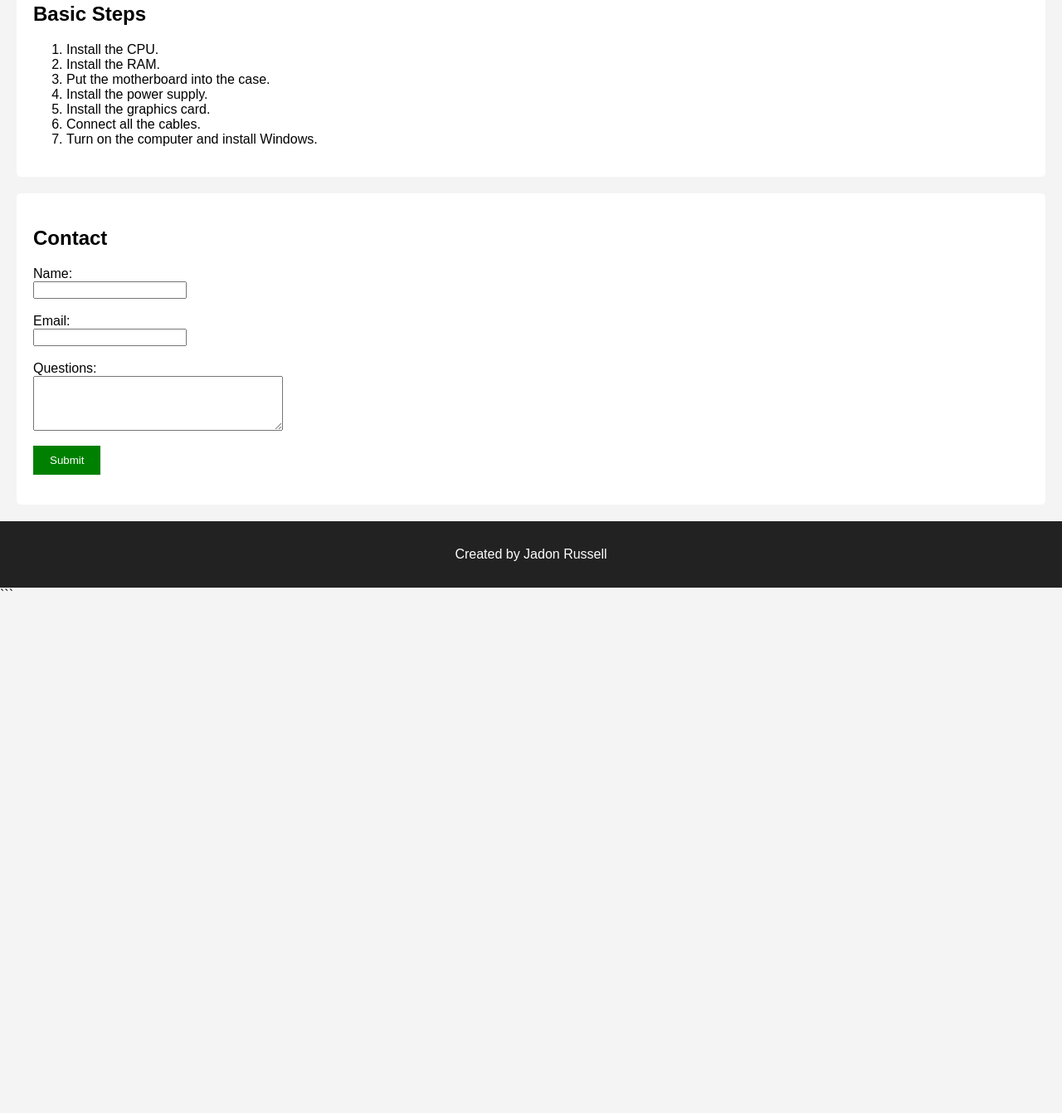
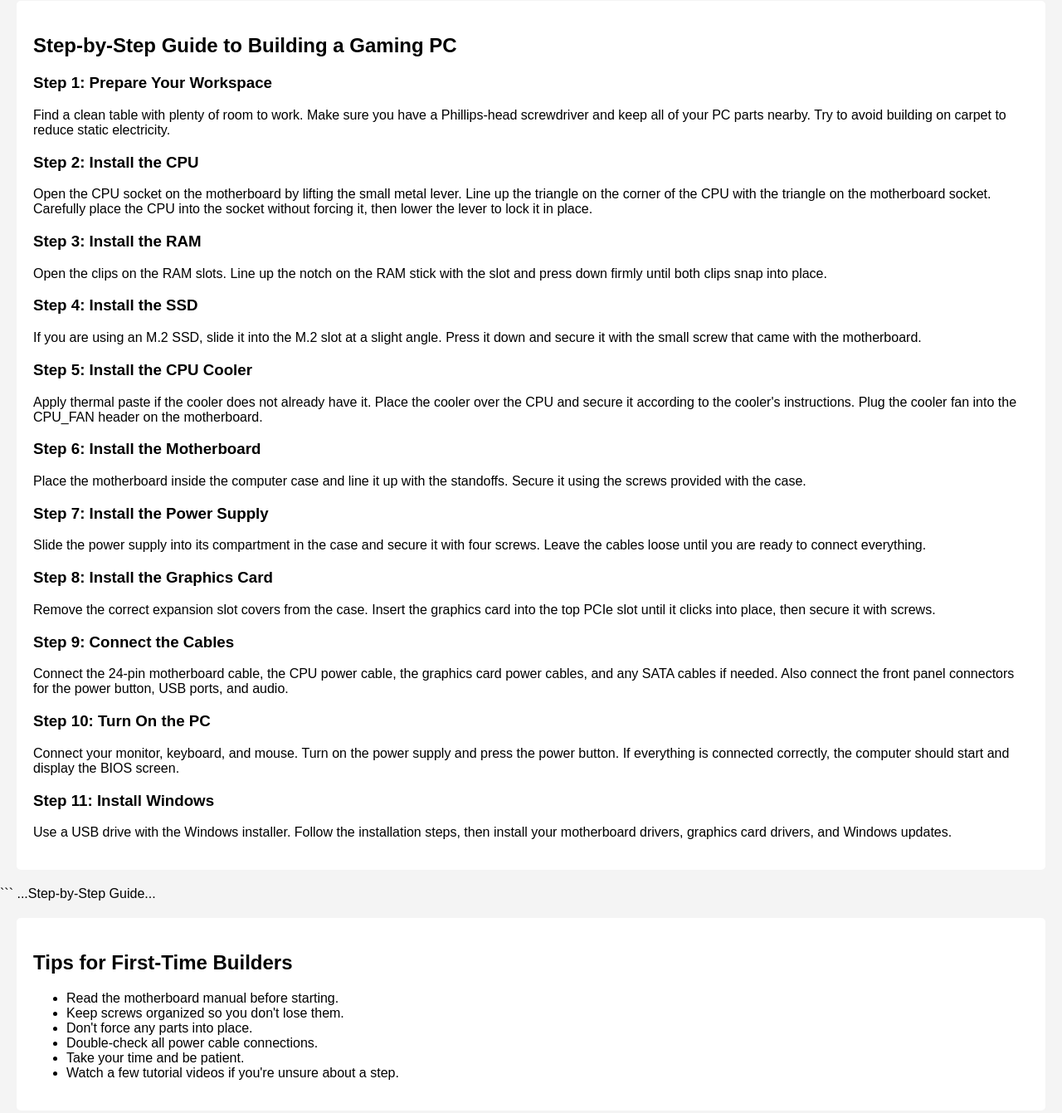
Before and after one commit to jcr7306/Gaming-PC-Builder-Guide., a plain HTML site: page index.html in a window 1280 px wide. Shown: the part 935-2276 px from the top of the page at 83% size. Before the commit the page ends 1661 px from the top, so only its background shows below. Drawn offline with Linux system fonts and the light colour scheme.

Commit message:
Update index.html

````diff
--- a/index.html
+++ b/index.html
@@ -69,21 +69,101 @@
 
 </section>
 
+```html
 <section id="guide">
 
-    <h2>Basic Steps</h2>
+<h2>Step-by-Step Guide to Building a Gaming PC</h2>
 
-    <ol>
-        <li>Install the CPU.</li>
-        <li>Install the RAM.</li>
-        <li>Put the motherboard into the case.</li>
-        <li>Install the power supply.</li>
-        <li>Install the graphics card.</li>
-        <li>Connect all the cables.</li>
-        <li>Turn on the computer and install Windows.</li>
-    </ol>
+<h3>Step 1: Prepare Your Workspace</h3>
+
+<p>
+Find a clean table with plenty of room to work. Make sure you have a Phillips-head screwdriver and keep all of your PC parts nearby. Try to avoid building on carpet to reduce static electricity.
+</p>
+
+<h3>Step 2: Install the CPU</h3>
+
+<p>
+Open the CPU socket on the motherboard by lifting the small metal lever. Line up the triangle on the corner of the CPU with the triangle on the motherboard socket. Carefully place the CPU into the socket without forcing it, then lower the lever to lock it in place.
+</p>
+
+<h3>Step 3: Install the RAM</h3>
+
+<p>
+Open the clips on the RAM slots. Line up the notch on the RAM stick with the slot and press down firmly until both clips snap into place.
+</p>
+
+<h3>Step 4: Install the SSD</h3>
+
+<p>
+If you are using an M.2 SSD, slide it into the M.2 slot at a slight angle. Press it down and secure it with the small screw that came with the motherboard.
+</p>
+
+<h3>Step 5: Install the CPU Cooler</h3>
+
+<p>
+Apply thermal paste if the cooler does not already have it. Place the cooler over the CPU and secure it according to the cooler's instructions. Plug the cooler fan into the CPU_FAN header on the motherboard.
+</p>
+
+<h3>Step 6: Install the Motherboard</h3>
+
+<p>
+Place the motherboard inside the computer case and line it up with the standoffs. Secure it using the screws provided with the case.
+</p>
+
+<h3>Step 7: Install the Power Supply</h3>
+
+<p>
+Slide the power supply into its compartment in the case and secure it with four screws. Leave the cables loose until you are ready to connect everything.
+</p>
+
+<h3>Step 8: Install the Graphics Card</h3>
+
+<p>
+Remove the correct expansion slot covers from the case. Insert the graphics card into the top PCIe slot until it clicks into place, then secure it with screws.
+</p>
+
+<h3>Step 9: Connect the Cables</h3>
+
+<p>
+Connect the 24-pin motherboard cable, the CPU power cable, the graphics card power cables, and any SATA cables if needed. Also connect the front panel connectors for the power button, USB ports, and audio.
+</p>
+
+<h3>Step 10: Turn On the PC</h3>
+
+<p>
+Connect your monitor, keyboard, and mouse. Turn on the power supply and press the power button. If everything is connected correctly, the computer should start and display the BIOS screen.
+</p>
+
+<h3>Step 11: Install Windows</h3>
+
+<p>
+Use a USB drive with the Windows installer. Follow the installation steps, then install your motherboard drivers, graphics card drivers, and Windows updates.
+</p>
 
 </section>
+```
+...Step-by-Step Guide...
+
+</section>
+
+<section>
+
+<h2>Tips for First-Time Builders</h2>
+
+<ul>
+    <li>Read the motherboard manual before starting.</li>
+    <li>Keep screws organized so you don't lose them.</li>
+    <li>Don't force any parts into place.</li>
+    <li>Double-check all power cable connections.</li>
+    <li>Take your time and be patient.</li>
+    <li>Watch a few tutorial videos if you're unsure about a step.</li>
+</ul>
+
+</section>
+
+<section id="contact">
+
+...
 
 <section id="contact">
 
````
